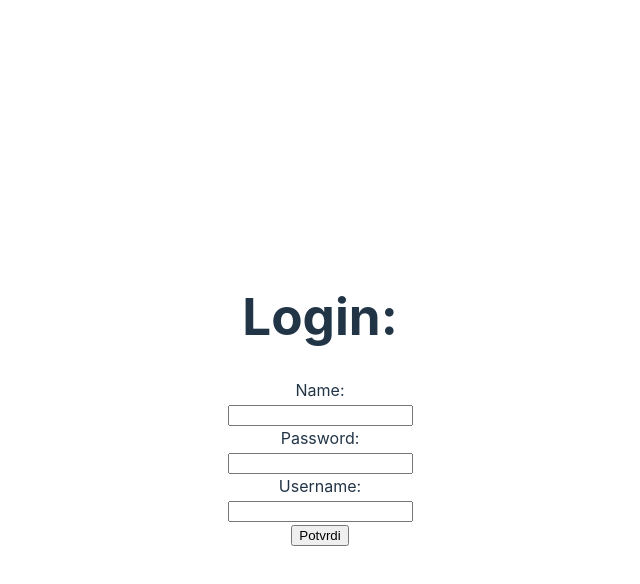
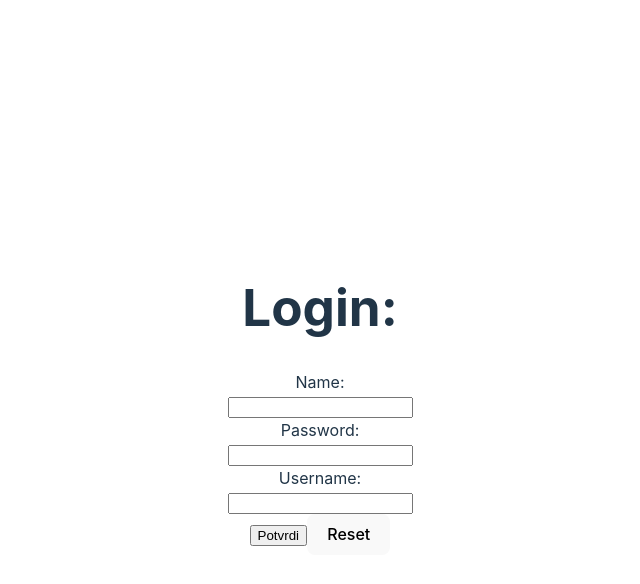
Before and after one commit to carlina15/states_vjezba, a React (Vite) app: page / in a window 1280 px wide. Both pictures are taken after typing "Sample", "Sample123", "Sample" into the empty fields and a click on the input "Potvrdi". Shown: the top 584 px of the page, without its empty margins (320-960 px from the left). Built offline with nearby package versions, Linux system fonts and the light colour scheme.

Commit message:
pocetno stanje

```diff
--- a/src/App.jsx
+++ b/src/App.jsx
@@ -7,6 +7,7 @@ function App() {
   const [name, setName] = useState("")
   const [password, setPassword] = useState("")
   const [username, setUsername] = useState("")
+  const [isAlertVisibile, setIsAlertVisible] = useState(false)
 
   const handleNameChange = event => {
     setName(event.target.value)
@@ -20,6 +21,7 @@ function App() {
     setUsername(event.target.value)
   }
 
+
   // useEffect(() => {
   //   console.log(name)
   // }, [name])
@@ -27,6 +29,14 @@ function App() {
   const handleSubmitForm = (event) => {
     event.preventDefault()
     alert("name: " + name + password + username)
+    setIsAlertVisible(true)
+    setName("")
+    setPassword("")
+    setUsername("")
+  }
+
+  const handleReset = () => {
+    setIsAlertVisible(false)
     setName("")
     setPassword("")
     setUsername("")
@@ -56,6 +66,9 @@ function App() {
           </label>
         </div>
         <input type="submit" value="Potvrdi" />
+        {isAlertVisibile && (
+          <button onClick={handleReset}>Reset</button>
+        )}
       </form>
     </>
   )
```
